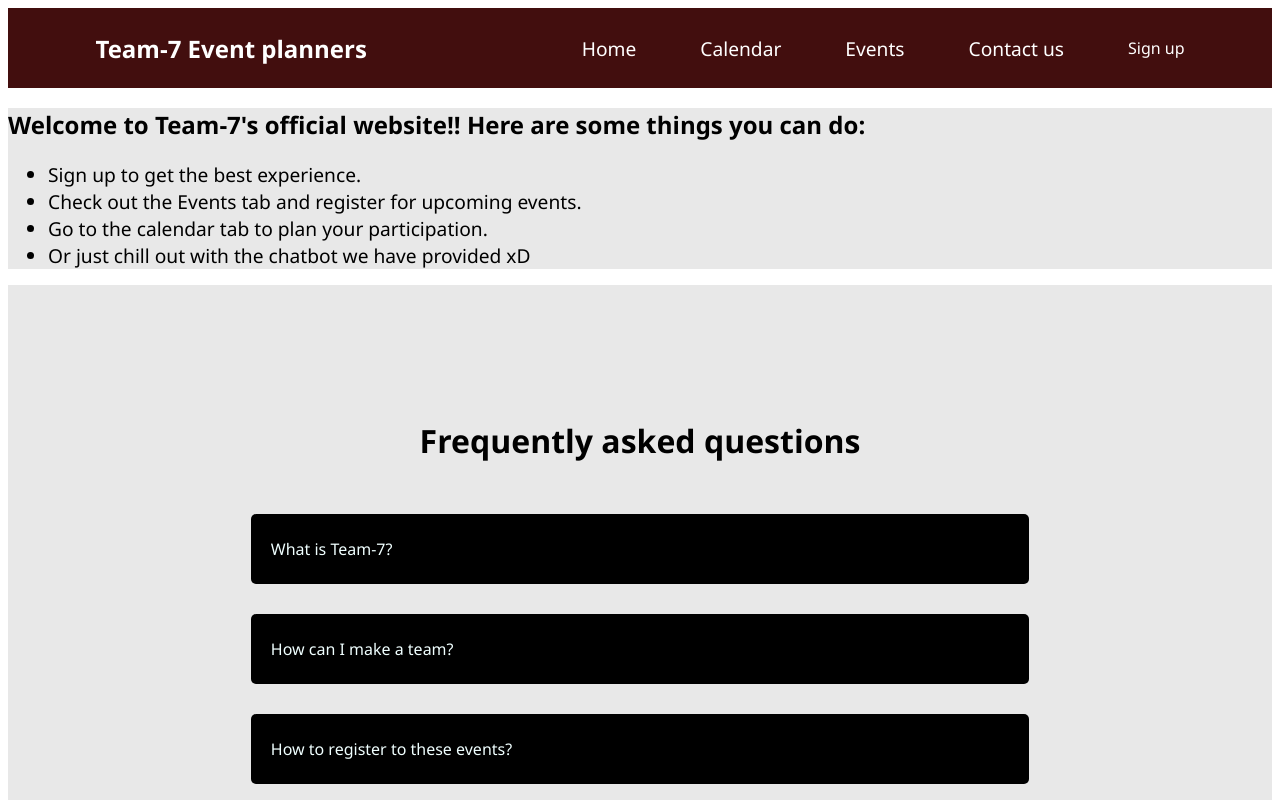
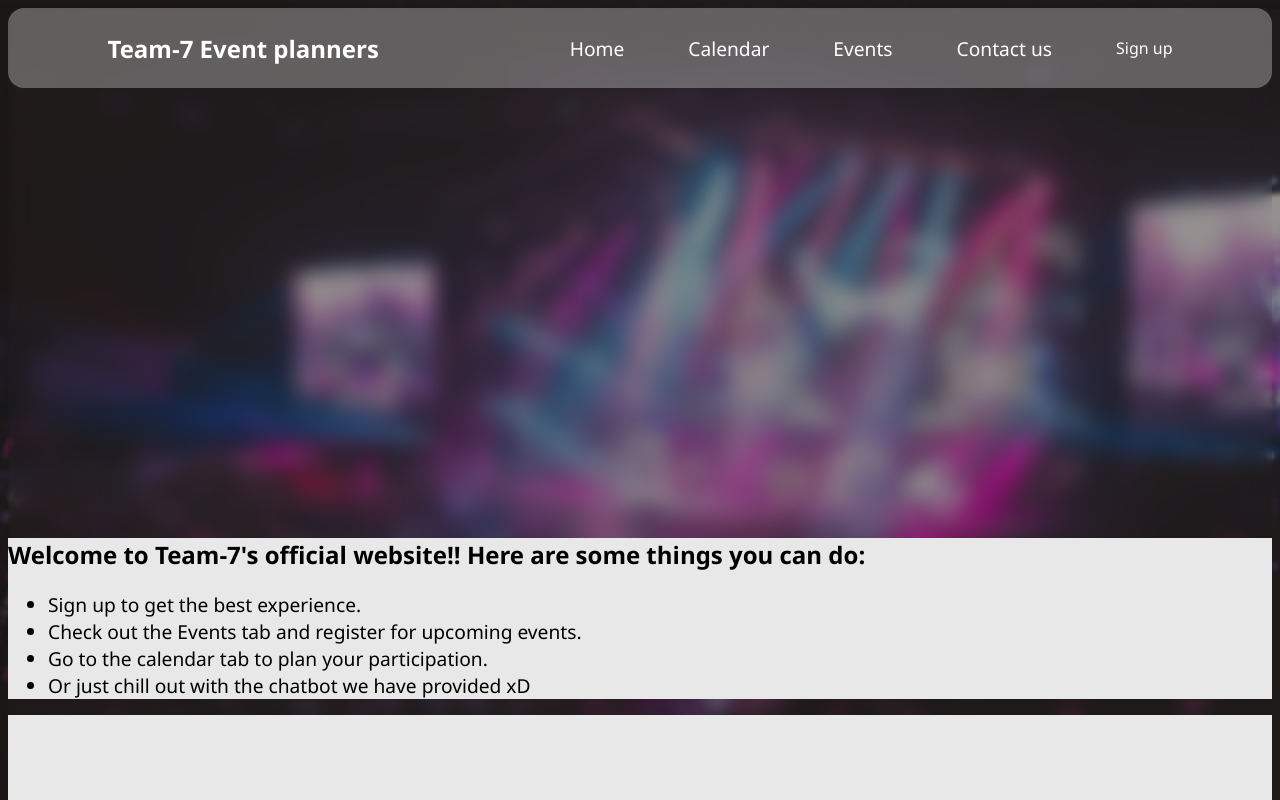
Before and after one commit to Deekshigowda08/hackathon, a plain HTML site: page index.html in a window 1280 px wide. Shown: the top 800 px of the page. Drawn offline with Linux system fonts and the light colour scheme; a script that the page names is missing.

Commit message:
updating css

```diff
--- a/style.css
+++ b/style.css
@@ -10,9 +10,16 @@ h2 {
     display: flex;
     align-items: center;
     justify-content: space-around;
-    background-color: rgb(66, 14, 14);
-    color: rgb(255, 255, 255);
-    height: 10vh;
+    /* background-color: rgb(66, 14, 14);
+    color: rgb(255, 255, 255); */
+    backdrop-filter: blur(10px);
+     -webkit-backdrop-filter: blur(10px);
+
+      border-radius: 1rem;
+      background: rgb(255, 255, 255, 0.3);
+      padding: 1.5rem;
+      color: #fff;
+    height: 4vh;
 }
 .box{
     width: 60%;
@@ -48,15 +55,27 @@ a{
     text-decoration: none;
     color: white;
 }
+
 .nav li {
     list-style: none;
     padding-right: 5vw;
     font-size: larger;
     cursor: pointer;
+
 }
+
 
 body {
     font-family: 'Segoe UI', Tahoma, Geneva, Verdana, sans-serif;
+    background-image: url("Frame\ 2.png");
+    backdrop-filter: blur(10px);
+      /* -webkit-backdrop-filter: blur(10px);
+      min-height: 250px;
+      width: 450px;
+      border-radius: 1rem;
+      background: rgb(255, 255, 255, 0.3);
+      padding: 1.5rem;
+      color: #fff; */
 }
 /*{ */
     /* margin: 0; */
@@ -65,6 +84,7 @@ body {
 
 .container2{
     background-color: rgb(232, 232, 232);
+    margin-top: 450px;
 
 }
 .container2 li{
```
